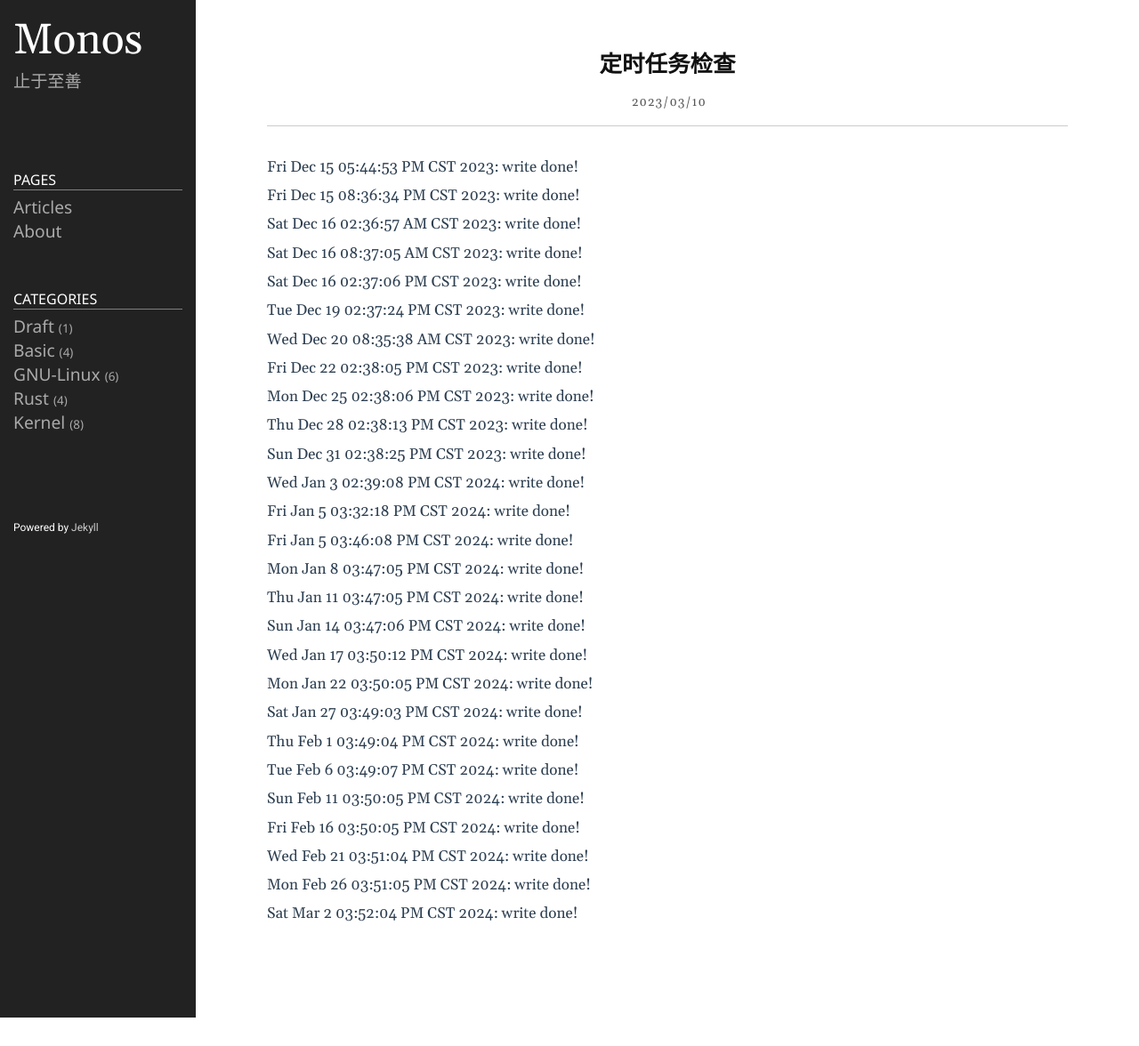
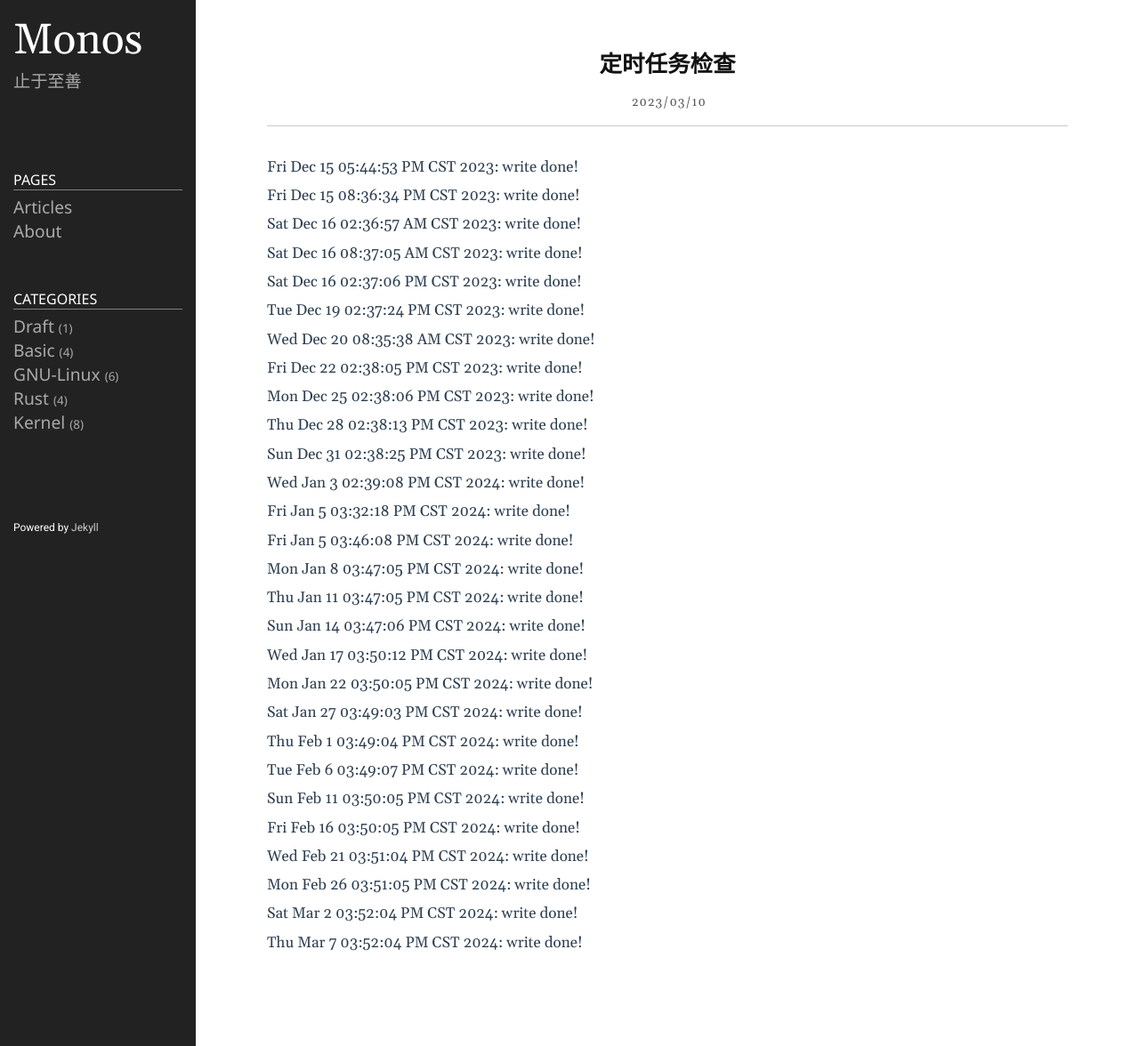
Before and after one commit to lclgo/lclgo.github.io, a Jekyll site: the page built from _posts/2023-03-10-weekly.md, in a window 1280 px wide. Shown: the whole page at 89% size. Built offline with Jekyll 4.4.1, drawn with Linux system fonts in a browser that asks for light colours; before the commit the page ends 1144 px from its top, so only the background shows below that.

Commit message:
timer check

```diff
--- a/_posts/2023-03-10-weekly.md
+++ b/_posts/2023-03-10-weekly.md
@@ -57,3 +57,5 @@ Wed Feb 21 03:51:04 PM CST 2024: write done!
 Mon Feb 26 03:51:05 PM CST 2024: write done!
 
 Sat Mar  2 03:52:04 PM CST 2024: write done!
+
+Thu Mar  7 03:52:04 PM CST 2024: write done!
```
